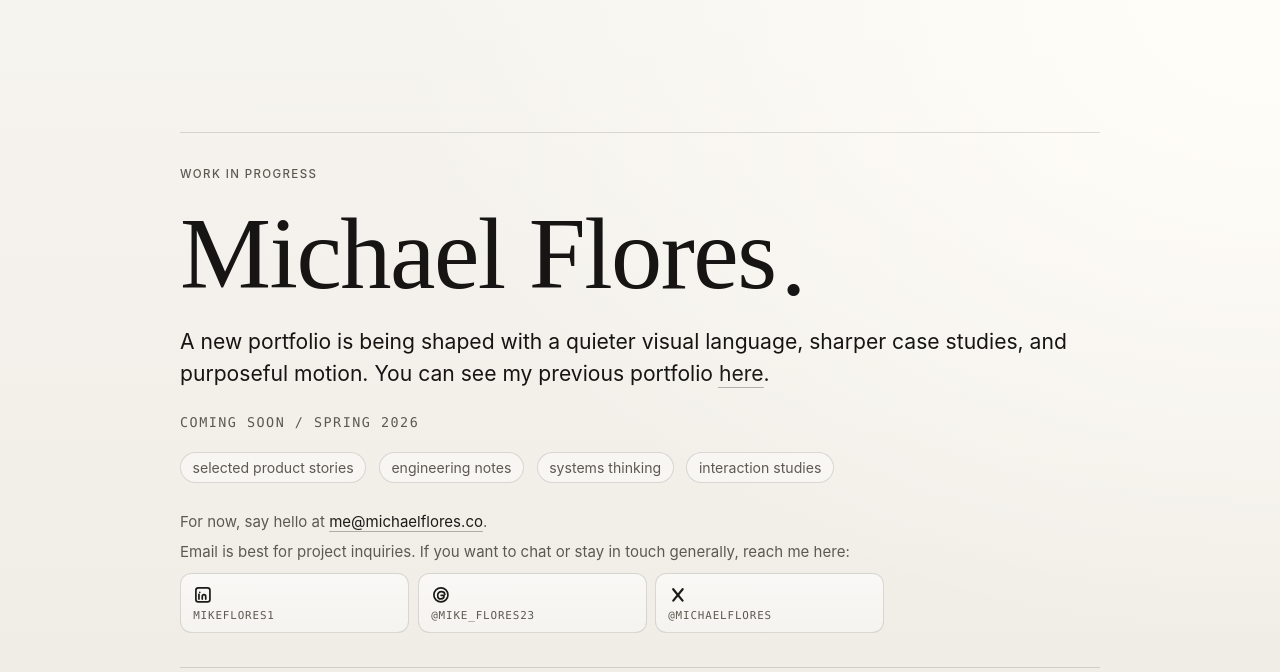
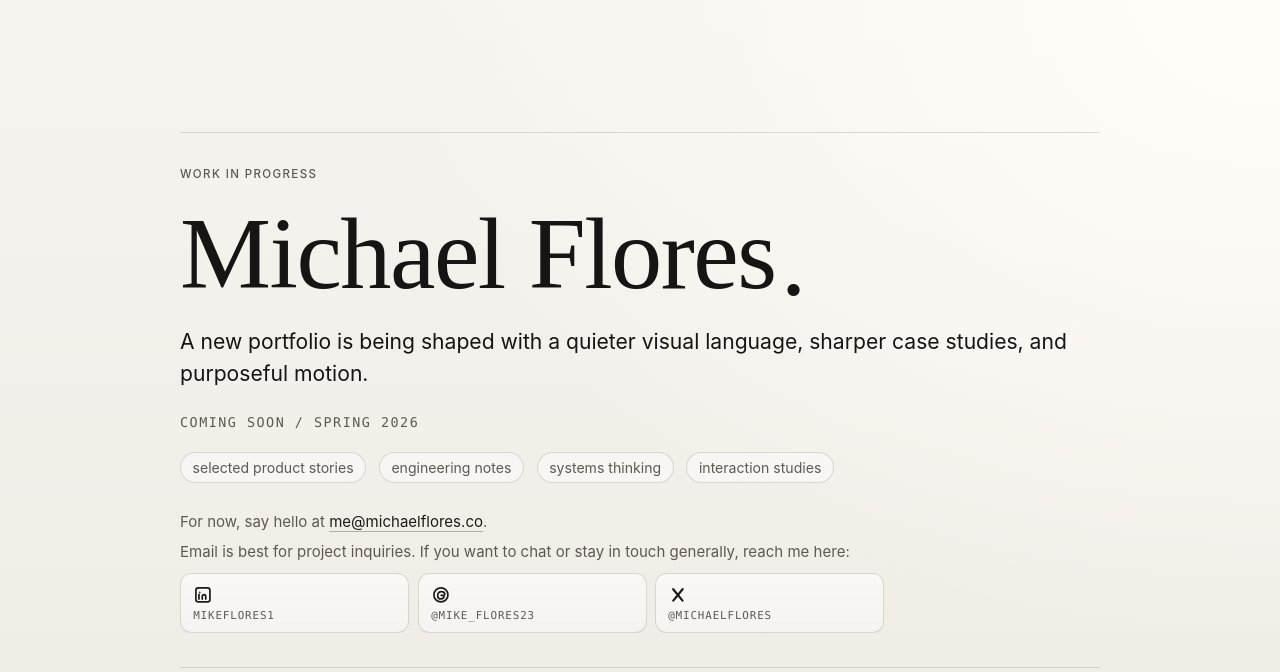
Before and after one commit to DoubleTap-Consulting/michael-flores-co, a Next.js app in the folder apps/personal-site/: page / in a window 1280 px wide. Shown: the top 672 px of the page. Built offline with nearby package versions, Linux system fonts and the light colour scheme.

Commit message:
Update page.tsx

```diff
--- a/apps/personal-site/app/page.tsx
+++ b/apps/personal-site/app/page.tsx
@@ -153,12 +153,7 @@ export default function HomePage() {
 
         <p className="teaser__lede">
           A new portfolio is being shaped with a quieter visual language,
-          sharper case studies, and purposeful motion. You can see my previous
-          portfolio{" "}
-          <a className="teaser__link" href="https://michaelflores.io">
-            here
-          </a>
-          .
+          sharper case studies, and purposeful motion.
         </p>
 
         <p className="teaser__status" aria-live="polite">
```
